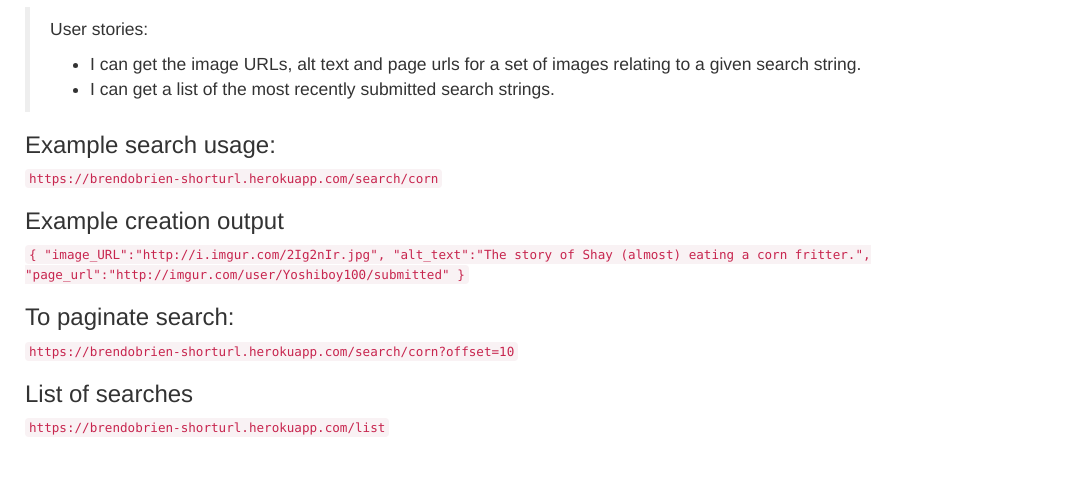
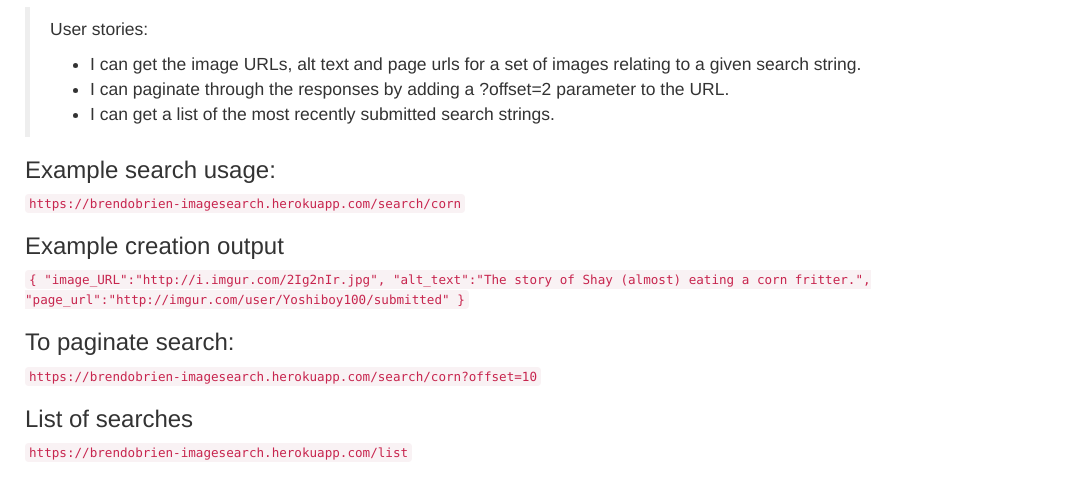
Before and after one commit to Brendobrien/imagesearch, a website: page index.html in a window 1280 px wide. Shown: the part 63-564 px from the top of the page, without its empty margins (0-1087 px from the left). Drawn offline with nearby package versions, Linux system fonts and the light colour scheme.

Commit message:
Take me home. Country road

```diff
--- a/index.html
+++ b/index.html
@@ -19,12 +19,13 @@
         <p>User stories:</p>
         <ul>
             <li>I can get the image URLs, alt text and page urls for a set of images relating to a given search string.</li>
+            <li>I can paginate through the responses by adding a ?offset=2 parameter to the URL.</li>
             <li>I can get a list of the most recently submitted search strings.</li>
         </ul>
     </blockquote>
 
     <h3>Example search usage:</h3>
-    <code>https://brendobrien-shorturl.herokuapp.com/search/corn</code>
+    <code>https://brendobrien-imagesearch.herokuapp.com/search/corn</code>
 
     <h3>Example creation output</h3>
     <code>
@@ -36,9 +37,9 @@
     </code>
 
     <h3>To paginate search:</h3>
-    <code>https://brendobrien-shorturl.herokuapp.com/search/corn?offset=10</code>
+    <code>https://brendobrien-imagesearch.herokuapp.com/search/corn?offset=10</code>
 
     <h3>List of searches</h3>
-    <code>https://brendobrien-shorturl.herokuapp.com/list</code>
+    <code>https://brendobrien-imagesearch.herokuapp.com/list</code>
 </body>
 </html>
```
